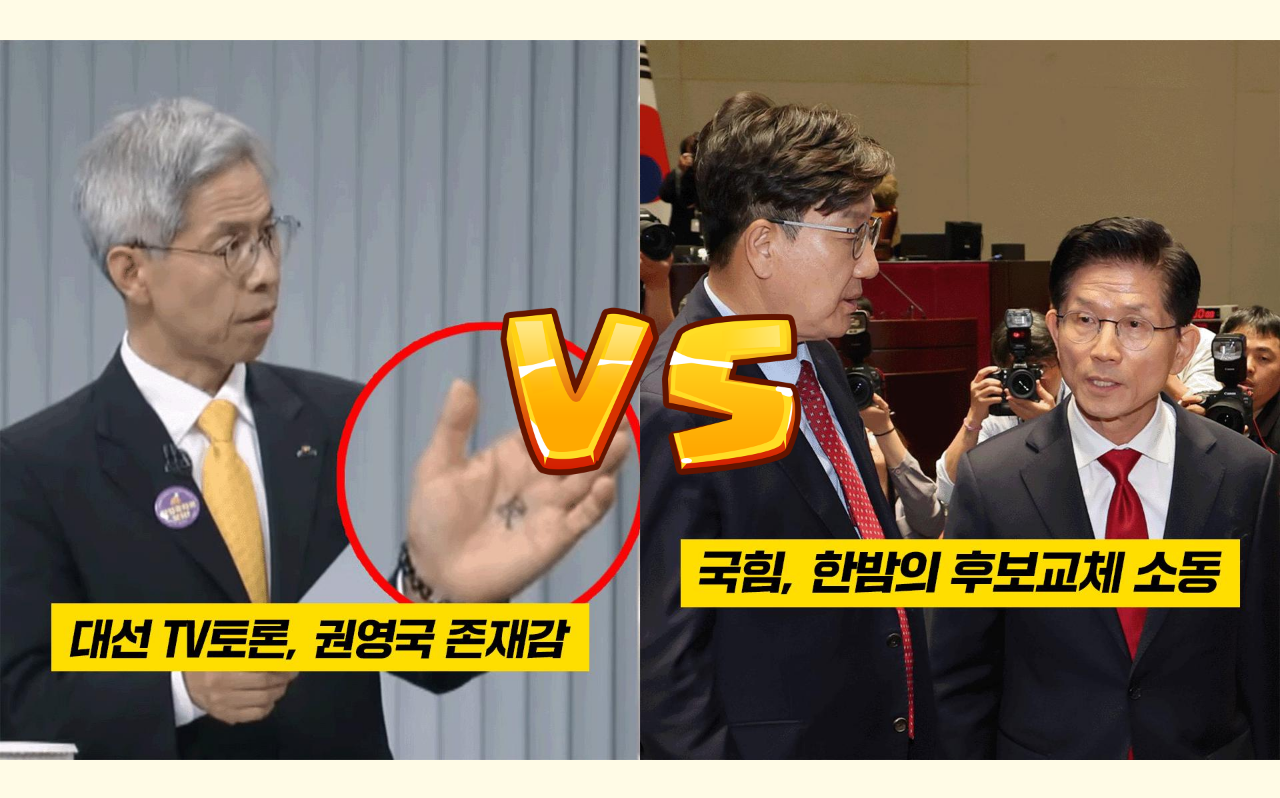
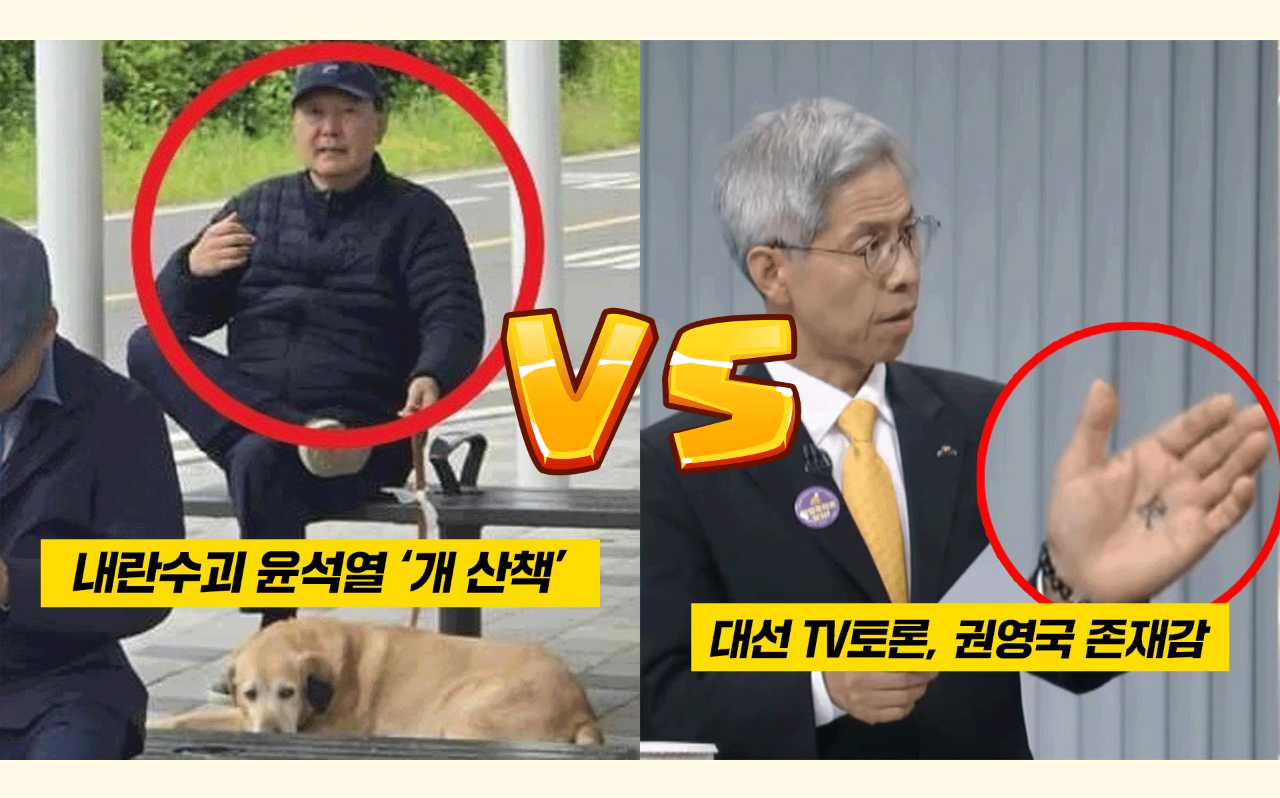
Before and after one commit to heerokim03/photo-tournament, a React (Create React App) app: page / in a window 1280 px wide. Built offline with nearby package versions, Linux system fonts and the light colour scheme; a web font is replaced by a local one.

Commit message:
대진표 랜덤 섞기 최종 적용

```diff
--- a/src/App.js
+++ b/src/App.js
@@ -5,13 +5,23 @@
 import TopWinners from './TopWinners';
 import confetti from 'canvas-confetti';
 
+function shuffleArray(array) {
+  const shuffled = [...array];
+  for (let i = shuffled.length - 1; i > 0; i--) {
+    const j = Math.floor(Math.random() * (i + 1));
+    [shuffled[i], shuffled[j]] = [shuffled[j], shuffled[i]];
+  }
+  return shuffled;
+}
+
 const firebaseUrl = 'https://worldcup-tracker-default-rtdb.firebaseio.com';
 
-const initialCandidates = Array.from({ length: 16 }, (_, i) => ({
-  id: i + 1,
-  image: `/images/candidate${i + 1}.jpg`,
-}));
-
+const initialCandidates = shuffleArray(
+  Array.from({ length: 16 }, (_, i) => ({
+    id: i + 1,
+    image: `/images/candidate${i + 1}.jpg`,
+  }))
+);
 function recordWinner(winnerId) {
   fetch(`${firebaseUrl}/winners/${winnerId}.json`)
     .then(res => res.json())
```
